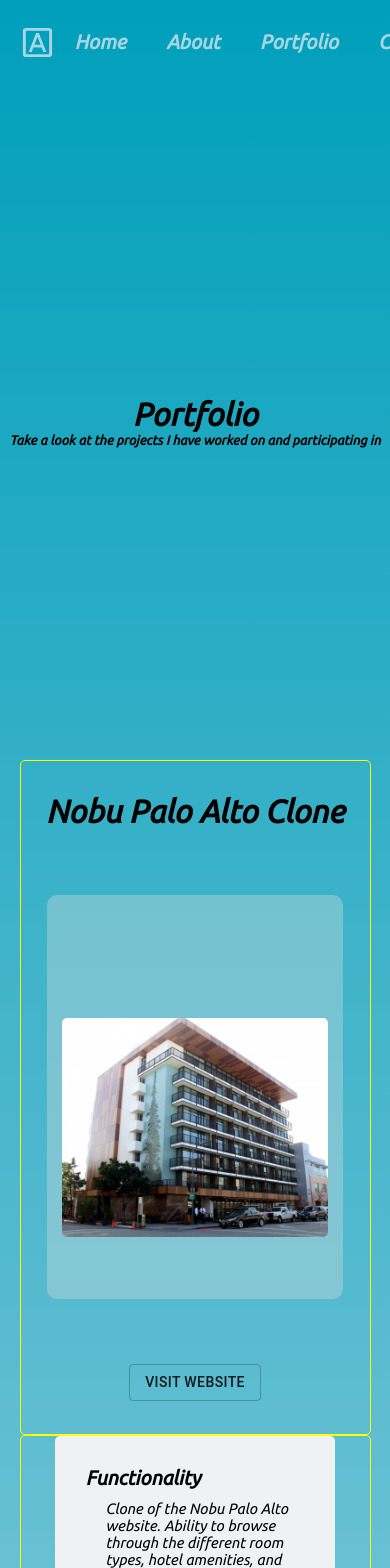
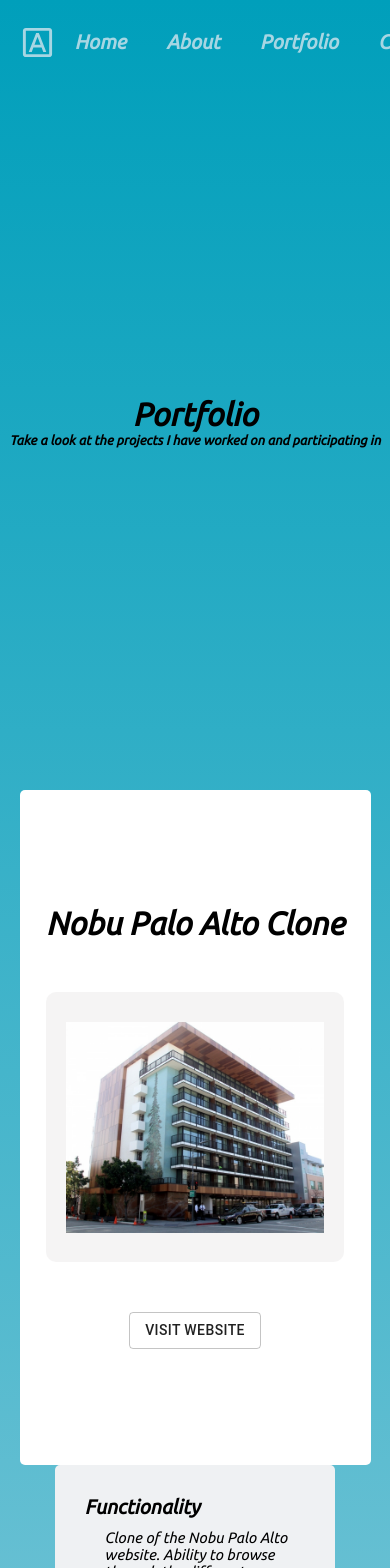
Before and after one commit to amedra13/Portfolio, a React (Create React App) app: page /portfolio in a window 390 px wide. Shown: the top 1568 px of the page. Built offline with nearby package versions, Linux system fonts and the light colour scheme.

Commit message:
Nobu image cover is now responsive

```diff
--- a/src/Portfolio/Portfolio.css
+++ b/src/Portfolio/Portfolio.css
@@ -15,7 +15,7 @@
 }
 
 .portfolio__projects > div {
-	margin: 0 auto;
+	margin: 30px auto;
 	width: 90vw;
 }
 
--- a/src/Portfolio/Projects/Nobu.css
+++ b/src/Portfolio/Projects/Nobu.css
@@ -4,9 +4,6 @@
 	}
 }
 
-.nobu {
-	border-radius: 3px;
-}
 .nobu__grid {
 	height: 100% !important;
 }
@@ -17,24 +14,24 @@
 	align-items: center;
 	height: 80vh;
 	border-radius: 5px;
-	border: 1px solid yellow;
 }
 .nobu__left {
-	height: 60%;
-	margin: 65px 0;
+	min-height: 40%;
+	margin: 50px 0;
 	width: 85%;
+	max-width: 550px;
 	border-radius: 10px;
 	background-color: rgba(224, 223, 223, 0.336);
 	display: flex;
 	justify-content: center;
 	align-items: center;
+	padding: 20px;
 }
 .nobu__left > img {
-	width: 90%;
-	height: auto;
+	width: 100%;
+	height: 100%;
 	object-fit: contain;
 	border-radius: 5px;
-	margin-bottom: -20%;
 }
 
 .nobu__right {
@@ -61,3 +58,6 @@
 	font-size: 15px;
 	margin: 10px 0;
 }
+.bg__white {
+	background-color: white;
+}
--- a/src/Portfolio/Projects/Nobu.js
+++ b/src/Portfolio/Projects/Nobu.js
@@ -8,7 +8,7 @@
 	return (
 		<div className="nobu">
 			<Grid className="nobu__grid" container>
-				<Grid className="nobu__gridItem" item xs={12} md={6}>
+				<Grid className="nobu__gridItem bg__white" item xs={12} md={6}>
 					<h1>Nobu Palo Alto Clone</h1>
 					<div className="nobu__left">
 						<img src={NobuImage} alt="Project: Nobu Palo Alto Clone" />
```
